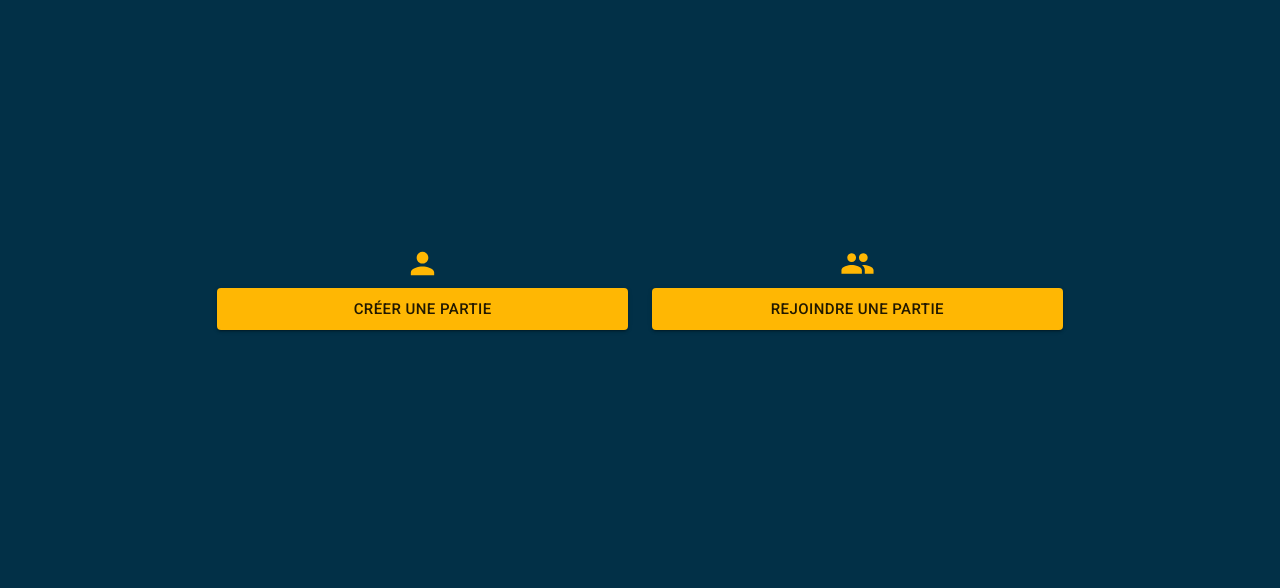
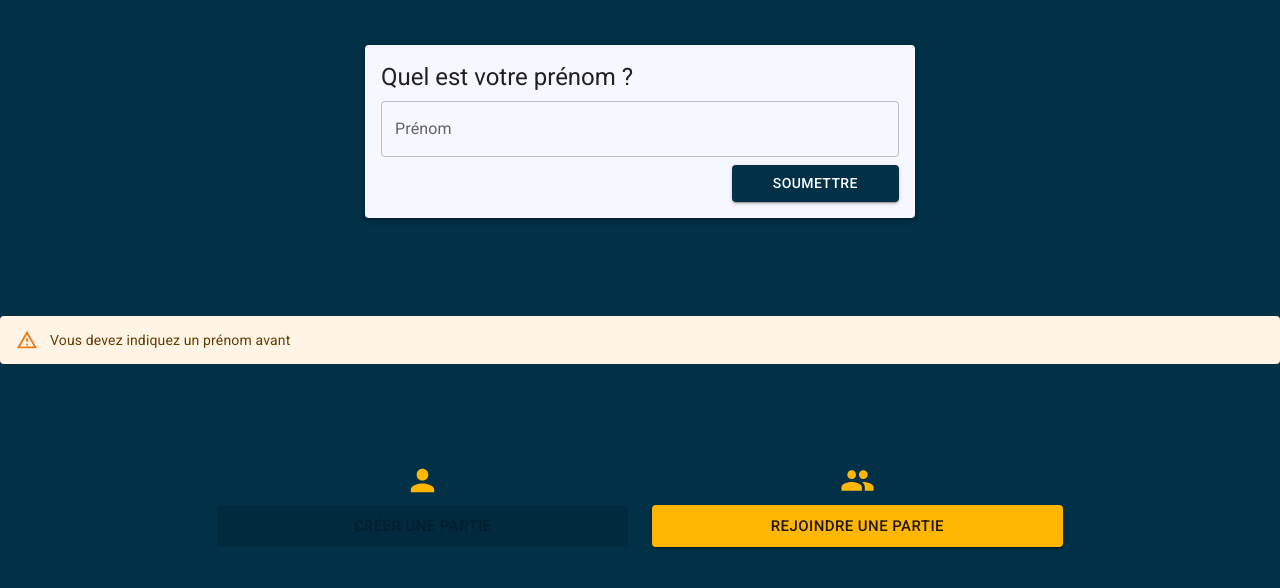
Before and after one commit to Mitchnsun/asking, a Next.js app: page /knowyourfriends in a window 1280 px wide. Shown: the top 588 px of the page. Built offline with nearby package versions, Linux system fonts and the light colour scheme.

Commit message:
feat(knowyourfriends): set player alias with user context

```diff
--- a/pages/_app.tsx
+++ b/pages/_app.tsx
@@ -1,17 +1,32 @@
+import React, { useState } from 'react'
+import type { AppProps } from 'next/app'
+import { ThemeProvider } from '@mui/material'
+
 import '@fontsource/roboto/300.css'
 import '@fontsource/roboto/400.css'
 import '@fontsource/roboto/500.css'
 import '@fontsource/roboto/700.css'
-import type { AppProps } from 'next/app'
-import { ThemeProvider } from '@mui/material'
 
 import theme from '@/utils/theme'
+import UserContext, { User } from '@/context/user.context'
+import UserUtils from '@/utils/user.utils'
 
 const MyApp = ({ Component, pageProps }: AppProps): JSX.Element => {
+  const [user, setUser] = useState<User>(UserUtils.retrieve())
+
+  const persistUser = (user: User): void => {
+    UserUtils.persist(user)
+    setUser(user)
+  }
+
   return (
-    <ThemeProvider theme={theme}>
-      <Component {...pageProps} />
-    </ThemeProvider>
+    <React.StrictMode>
+      <ThemeProvider theme={theme}>
+        <UserContext.Provider value={{ user, setUser: persistUser }}>
+          <Component {...pageProps} />
+        </UserContext.Provider>
+      </ThemeProvider>
+    </React.StrictMode>
   )
 }
 export default MyApp
--- a/pages/api/room.ts
+++ b/pages/api/room.ts
@@ -1,9 +1,14 @@
 import type { NextApiRequest, NextApiResponse } from 'next'
 import { adminDB } from '@/lib/firebase'
 
-const post = async (req: NextApiRequest, res: NextApiResponse<{ roomId: string }>): Promise<void> => {
-  const { game = '' } = req.body
-  const newRef = adminDB.ref('rooms').push({ game })
+const post = async (req: NextApiRequest, res: NextApiResponse<{ roomId: string } | { code: string }>): Promise<void> => {
+  const { game, admin } = req.body
+
+  if (!game || !admin) {
+    res.status(500).json({ code: 'server/missing-parameters' })
+  }
+
+  const newRef = adminDB.ref('rooms').push({ game, admin, players: [admin] })
   return res.status(200).json({
     roomId: newRef.key || '',
   })
--- /dev/null
+++ b/src/components/AliasForm/AliasForm.tsx
@@ -0,0 +1,58 @@
+import { useContext } from 'react'
+import * as yup from 'yup'
+import { useForm, Controller } from 'react-hook-form'
+import { yupResolver } from '@hookform/resolvers/yup'
+import { Button, Grid, TextField, Typography } from '@mui/material'
+import UserContext from '@/context/user.context'
+
+const schema = yup.object({
+  alias: yup.string().required('Indiquer votre prénom'),
+})
+
+const AliasForm = (): JSX.Element => {
+  const {
+    control,
+    handleSubmit,
+    formState: { errors },
+  } = useForm<{ alias: string }>({ resolver: yupResolver(schema) })
+  const { user, setUser } = useContext(UserContext)
+
+  const onSubmit = ({ alias }: { alias: string }): void => setUser({ ...user, alias })
+
+  return (
+    <Grid container component="form" spacing={1} direction="column" onSubmit={handleSubmit(onSubmit)} autoComplete="off">
+      <Grid item>
+        <Typography component="h2" variant="h5">
+          Quel est votre prénom ?
+        </Typography>
+      </Grid>
+      <Grid item>
+        <Controller
+          name="alias"
+          control={control}
+          defaultValue={user.alias || ''}
+          render={({ field }) => (
+            <TextField
+              {...field}
+              label="Prénom"
+              inputProps={{ 'aria-label': 'Prénom' }}
+              variant="outlined"
+              fullWidth
+              error={!!errors.alias}
+              helperText={errors.alias?.message}
+            />
+          )}
+        />
+      </Grid>
+      <Grid item container spacing={1} justifyContent="flex-end" alignItems="center">
+        <Grid item xs={6} sm={4}>
+          <Button type="submit" variant="contained" color="primary" fullWidth>
+            Soumettre
+          </Button>
+        </Grid>
+      </Grid>
+    </Grid>
+  )
+}
+
+export default AliasForm
--- /dev/null
+++ b/src/components/AliasForm/index.ts
@@ -0,0 +1,3 @@
+import AliasForm from './AliasForm'
+
+export default AliasForm
--- a/src/components/CreateARoom/CreateARoom.tsx
+++ b/src/components/CreateARoom/CreateARoom.tsx
@@ -1,18 +1,23 @@
-import React, { useState } from 'react'
+import React, { useState, useContext } from 'react'
 import axios from 'axios'
 import { Alert, Button, CircularProgress } from '@mui/material'
 import PersonIcon from '@mui/icons-material/Person'
+import UserContext from '@/context/user.context'
 
 const CreateARoom = (): JSX.Element => {
   const [loading, setLoading] = useState<boolean>(false)
   const [error, setError] = useState<string | null>(null)
   const [roomId, setRoomId] = useState<string | null>(null)
+  const { user, setUser } = useContext(UserContext)
 
   const create = (): Promise<void> => {
     setLoading(true)
     return axios
-      .post('/api/room', { game: 'knowyourfriends' })
-      .then((result) => setRoomId(result.data.roomId))
+      .post('/api/room', { game: 'knowyourfriends', admin: user.alias })
+      .then((result) => {
+        setRoomId(result.data.roomId)
+        setUser({ ...user, isAdmin: true })
+      })
       .catch((error) => setError(error.message))
       .finally(() => setLoading(false))
   }
@@ -22,7 +27,7 @@ const CreateARoom = (): JSX.Element => {
       <PersonIcon color="secondary" fontSize="large" />
       {error && <Alert severity="error">{error}</Alert>}
       {roomId && <Alert severity="success">{roomId}</Alert>}
-      <Button variant="contained" color="secondary" size="large" fullWidth onClick={create} disabled={loading}>
+      <Button variant="contained" color="secondary" size="large" fullWidth onClick={create} disabled={loading || !user.alias}>
         Créer une partie {loading && <CircularProgress size={20} color="secondary" style={{ marginLeft: 10 }} />}
       </Button>
     </>
--- a/src/components/KnowYourFriends/KnowYourFriends.tsx
+++ b/src/components/KnowYourFriends/KnowYourFriends.tsx
@@ -1,12 +1,28 @@
-import React from 'react'
+import { useContext } from 'react'
 import Link from 'next/link'
+import { Alert, Button, Grid } from '@mui/material'
+import GroupIcon from '@mui/icons-material/Group'
+import Card from '@/atoms/Card'
+import CreateARoom from '@/components/CreateARoom'
+import AliasForm from '@/components/AliasForm'
+import UserContext from '@/context/user.context'
 
-import { Button, Grid } from '@mui/material'
-import GroupIcon from '@mui/icons-material/Group'
-import CreateARoom from '@/components/CreateARoom'
+const KnowYourFriends = (): JSX.Element => {
+  const { user } = useContext(UserContext)
 
-const KnowYourFriends = (): JSX.Element => (
-  <Grid container spacing={3} component="main" justifyContent="center" alignItems="center" style={{ height: '75vh' }}>
+  return (
+    <Grid container spacing={1} component="main" alignItems="center" style={{ height: '75vh' }}>
+      <Grid container item xs={12}>
+        <Card isMaxWidth>
+          <AliasForm />
+        </Card>
+      </Grid>
+      {!user.alias && (
+        <Grid item xs={12}>
+          <Alert severity="warning">Vous devez indiquez un prénom avant</Alert>
+        </Grid>
+      )}
+      <Grid container item spacing={3} justifyContent="center" alignItems="center">
         <Grid item xs={10} sm={4} style={{ textAlign: 'center' }}>
           <CreateARoom />
         </Grid>
@@ -19,6 +35,8 @@ const KnowYourFriends = (): JSX.Element => (
           </Link>
         </Grid>
       </Grid>
+    </Grid>
   )
+}
 
 export default KnowYourFriends
--- a/src/components/atoms/Card/Card.tsx
+++ b/src/components/atoms/Card/Card.tsx
@@ -2,12 +2,13 @@ import React from 'react'
 import { Paper } from '@mui/material'
 import { makeStyles } from '@mui/styles'
 
-const Card = ({ isMaxWidth, children }: { isMaxWidth: boolean; children: JSX.Element }): JSX.Element => {
+const Card = ({ isMaxWidth, children }: { isMaxWidth?: boolean; children: JSX.Element }): JSX.Element => {
   const useStyles = makeStyles({
     card: {
       position: 'relative',
       margin: 'auto',
       padding: '1rem',
+      width: '100%',
       maxWidth: isMaxWidth ? 550 : '100%',
     },
   })
--- /dev/null
+++ b/src/context/user.context.ts
@@ -0,0 +1,21 @@
+import { createContext } from 'react'
+
+const initialUser = {
+  user: { alias: null, roomId: null, isAdmin: false },
+  setUser: () => {},
+}
+
+export interface User {
+  alias: string | null
+  roomId: string | null
+  isAdmin: boolean
+}
+
+interface UserContextProps {
+  user: User
+  setUser: (user: User) => void
+}
+
+const UserContext = createContext<UserContextProps>(initialUser)
+
+export default UserContext
--- a/src/lib/mongodb.ts
+++ b/src/lib/mongodb.ts
@@ -1,3 +1,4 @@
+/* eslint-disable @typescript-eslint/no-explicit-any */
 import { Db, MongoClient, MongoClientOptions } from 'mongodb'
 
 declare global {
--- /dev/null
+++ b/src/utils/storage.utils.ts
@@ -0,0 +1,57 @@
+/* eslint-disable @typescript-eslint/no-explicit-any */
+
+const local = {
+  get: (key: string): any | null => {
+    try {
+      const value = localStorage.getItem(key)
+      return value ? JSON.parse(value) : null
+    } catch (e) {
+      console.info('Error get key from local storage', e)
+      return null
+    }
+  },
+  set: (key: string, value: unknown): void => {
+    try {
+      localStorage.setItem(key, JSON.stringify(value))
+    } catch (e) {
+      console.info('Error set key to local storage', e)
+    }
+  },
+  remove: (key: string): void => {
+    try {
+      localStorage.removeItem(key)
+    } catch (e) {
+      console.info('Error removing key from local storage', e)
+    }
+  },
+}
+
+const session = {
+  get: (key: string): any | null => {
+    try {
+      const value = sessionStorage.getItem(key)
+      return value ? JSON.parse(value) : null
+    } catch (e) {
+      console.info('Error get key from session storage', e)
+      return null
+    }
+  },
+  set: (key: string, value: string): void => {
+    try {
+      sessionStorage.setItem(key, JSON.stringify(value))
+    } catch (e) {
+      console.info('Error set key to session storage', e)
+    }
+  },
+  remove: (key: string): void => {
+    try {
+      sessionStorage.removeItem(key)
+    } catch (e) {
+      console.info('Error removing key from session storage', e)
+    }
+  },
+}
+
+const Storage = { local, session }
+
+export default Storage
--- /dev/null
+++ b/src/utils/user.utils.ts
@@ -0,0 +1,10 @@
+import type { User } from '@/context/user.context'
+import Storage from '@/utils/storage.utils'
+
+const retrieve = (): User => Storage.local.get('user') || { alias: null, roomId: null, isAdmin: false }
+
+const persist = (user: User): void => Storage.local.set('user', user)
+
+const UserUtils = { retrieve, persist }
+
+export default UserUtils
```
Also changed, not shown: .eslintrc.js. Lines whose indentation alone changed are shown as unchanged.
